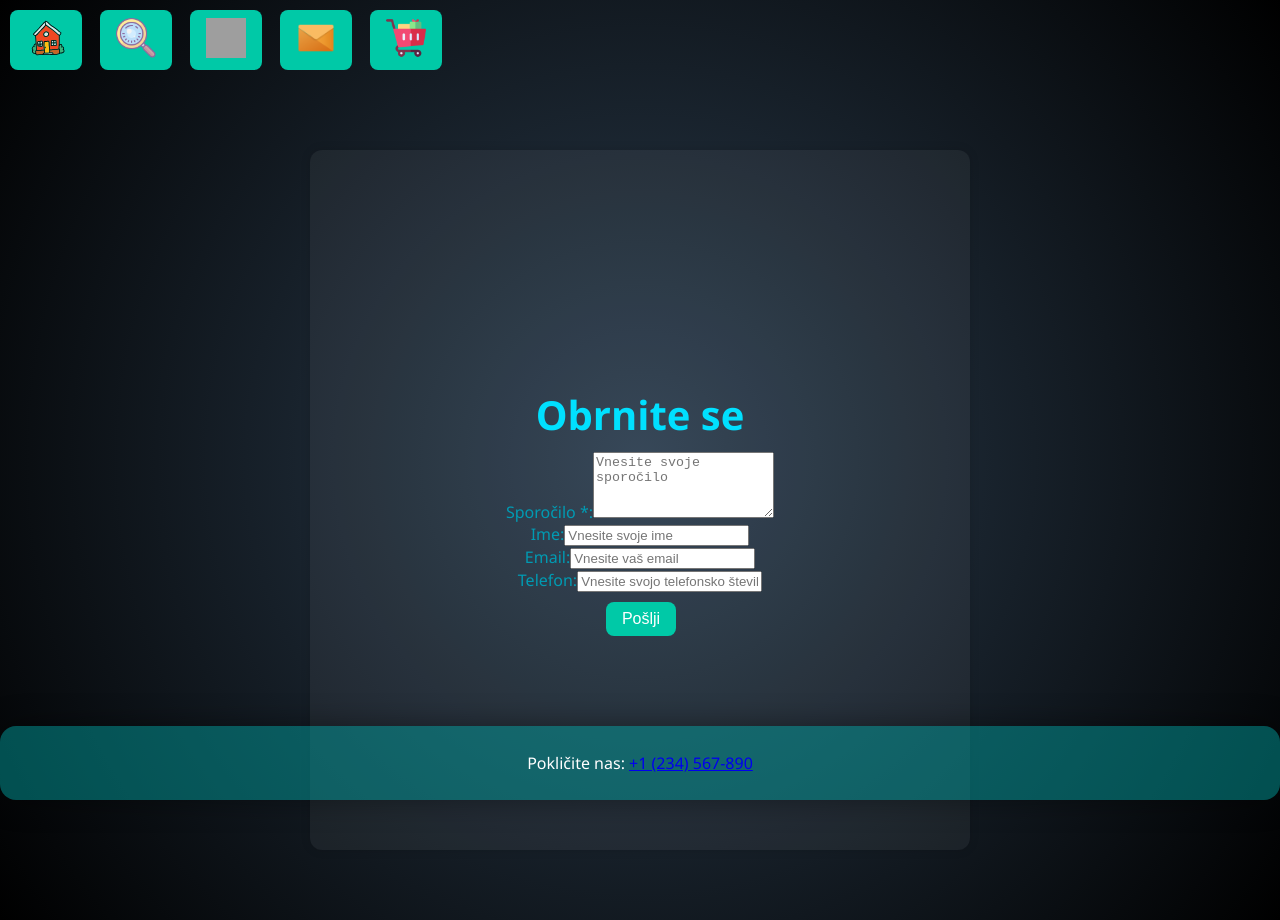
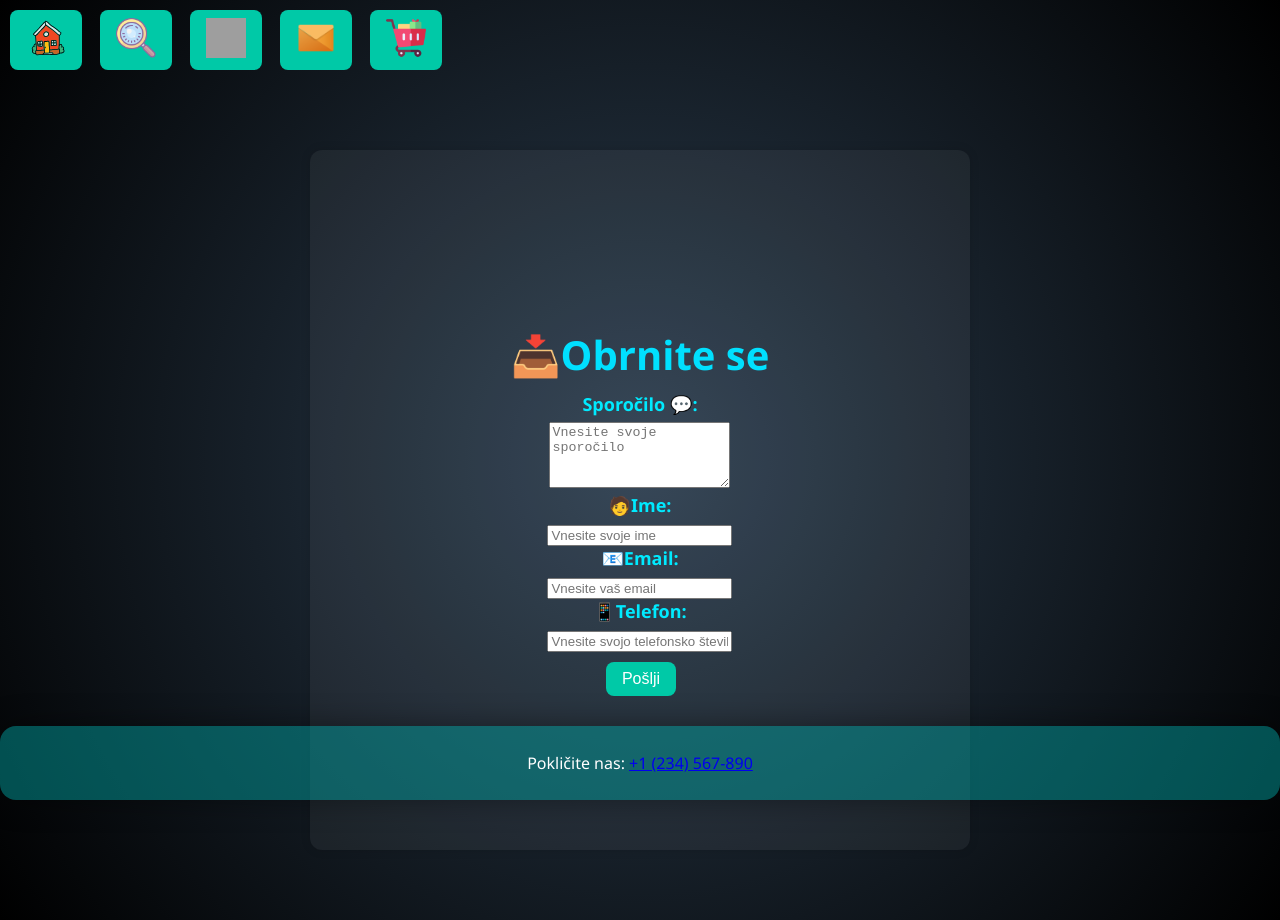
Before and after one commit to kristiana19/crazy-8, a React (Create React App) app: page / in a window 1280 px wide. Both pictures are taken after a click on the button 316 px from the left and 40 px from the top of the page. Built offline with nearby package versions, Linux system fonts and the light colour scheme; grey boxes are pictures that could not be loaded.

Commit message:
css for contacts

```diff
--- a/src/components/Contacts/contacts.css
+++ b/src/components/Contacts/contacts.css
@@ -9,6 +9,14 @@
 }
 div {
   align-items: center;
+}
+
+.label {
+  font-size: 18px;
+  font-weight: bold;
+  color: #00eaff;
+  margin-bottom: 6px;
+  display: block;
 }
 
 
--- a/src/components/Contacts/contacts.jsx
+++ b/src/components/Contacts/contacts.jsx
@@ -36,7 +36,7 @@ function ContactUs() {
 return (
   <div className="contact-container">
     <div className="max-w-lg w-full p-6 bg-white rounded-md shadow-lg">
-      <h2 className="text-2xl font-bold mb-4 text-center text-blue-700">Obrnite se</h2>
+      <h2 className="text-2xl font-bold mb-4 text-center text-blue-700">📥Obrnite se</h2>
 
       {submitted ? (
         <p className="text-green-600 text-center">
@@ -45,13 +45,13 @@ return (
       ) : (
         <form onSubmit={handleSubmit} className="space-y-4">
           <div>
-            <label className="block text-gray-700">
-              Sporočilo <span className="text-red-600">*</span>:
+            <label className="label">
+              Sporočilo <span className="text-red-600">💬</span>:
             </label>
             <textarea
               value={message}
               onChange={(e) => setMessage(e.target.value)}
-              className="w-full px-3 py-2 border rounded-md"
+              className="w-full px-4 py-2 border border-gray-300 rounded-lg shadow-inner hover:border-cyan-400 focus:outline-none focus:ring-2 focus:ring-cyan-300 transition duration-200"
               placeholder="Vnesite svoje sporočilo"
               rows="4"
               required
@@ -61,34 +61,34 @@ return (
           {error && <p className="text-red-600">{error}</p>}
 
           <div>
-            <label className="block text-gray-700">Ime:</label>
+            <label className="label">🧑Ime:</label>
             <input
               type="text"
               value={name}
               onChange={(e) => setName(e.target.value)}
-              className="w-full px-3 py-2 border rounded-md"
+              className="w-full px-4 py-2 border border-gray-300 rounded-lg shadow-inner hover:border-cyan-400 focus:outline-none focus:ring-2 focus:ring-cyan-300 transition duration-200"
               placeholder="Vnesite svoje ime"
             />
           </div>
 
           <div>
-            <label className="block text-gray-700">Email:</label>
+            <label className="label">📧Email:</label>
             <input
               type="email"
               value={email}
               onChange={(e) => setEmail(e.target.value)}
-              className="w-full px-3 py-2 border rounded-md"
+              className="w-full px-4 py-2 border border-gray-300 rounded-lg shadow-inner hover:border-cyan-400 focus:outline-none focus:ring-2 focus:ring-cyan-300 transition duration-200"
               placeholder="Vnesite vaš email"
             />
           </div>
 
           <div>
-            <label className="block text-gray-700">Telefon:</label>
+            <label className="label">📱Telefon:</label>
             <input
               type="tel"
               value={phone}
               onChange={(e) => setPhone(e.target.value)}
-              className="w-full px-3 py-2 border rounded-md"
+              className="w-full px-4 py-2 border border-gray-300 rounded-lg shadow-inner hover:border-cyan-400 focus:outline-none focus:ring-2 focus:ring-cyan-300 transition duration-200"
               placeholder="Vnesite svojo telefonsko številko"
             />
           </div>
```
